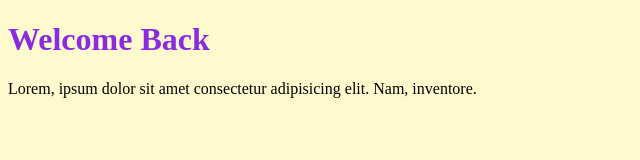
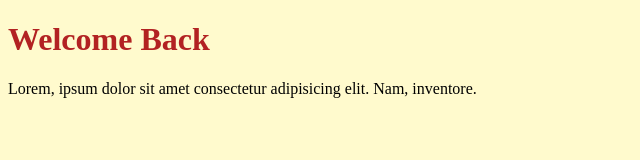
Before and after one commit to Shahad202/Project-333, a plain HTML site: page index.html in a window 1280 px wide. Shown: the whole page, without its empty margins (0-640 px from the left). Drawn offline with Linux system fonts and the light colour scheme.

Commit message:
Change colors.

```diff
--- a/sty.css
+++ b/sty.css
@@ -1,5 +1,5 @@
 h1 {
-    color: blueviolet;
+    color: firebrick;
 }
 
 body {
```
